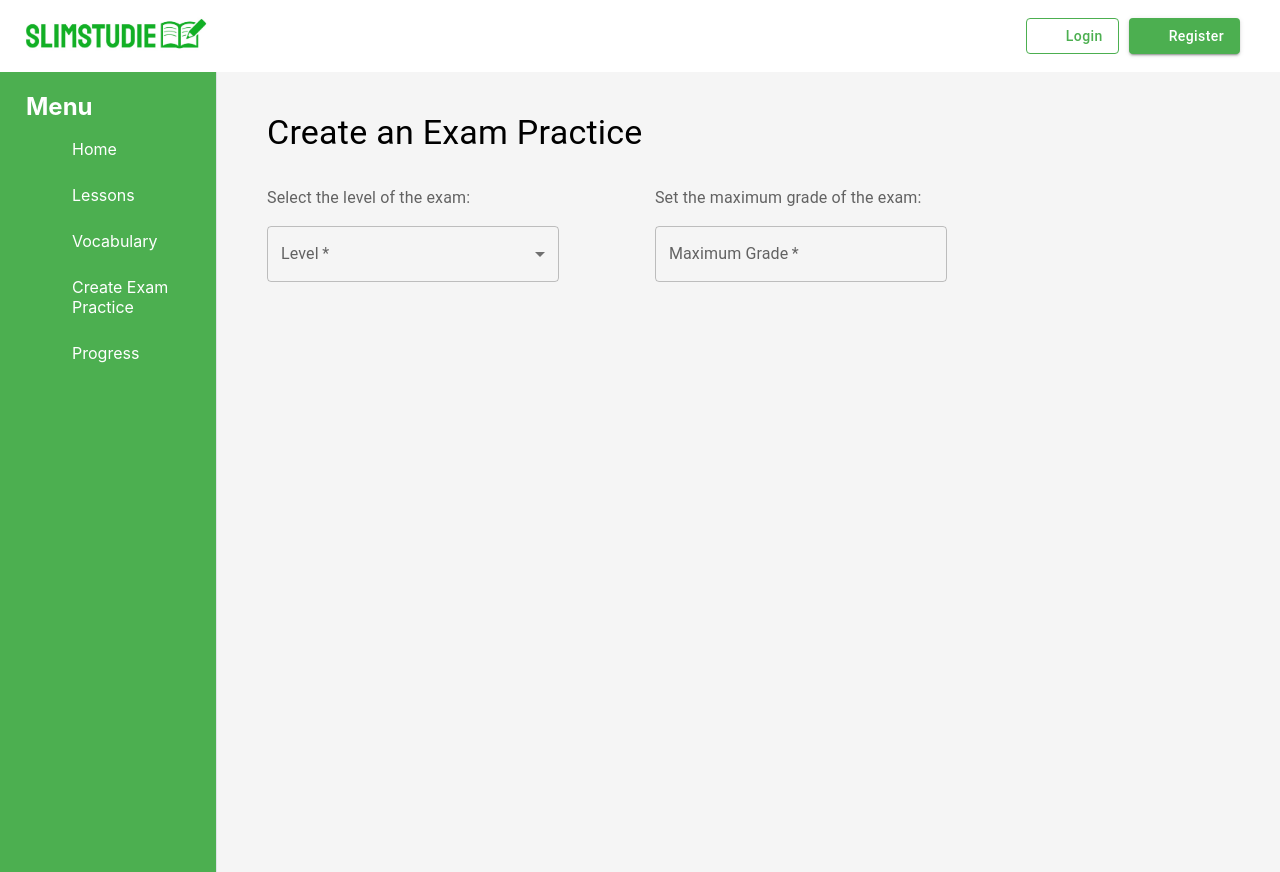
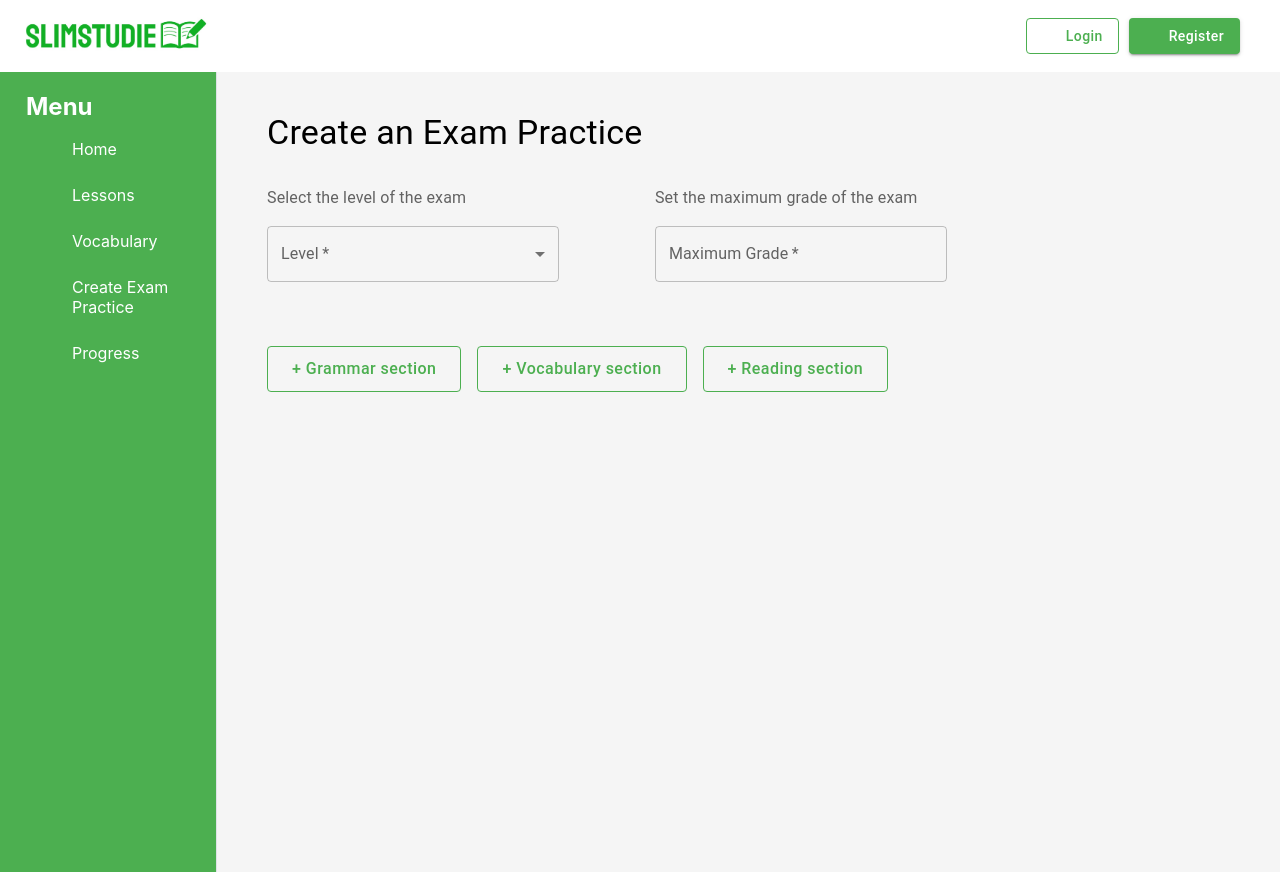
Before and after one commit to dianaciu03/Dutch-Learnin-Platform-FrontEnd, a React (Create React App) app: page /exam-practice in a window 1280 px wide. Built offline with nearby package versions, Linux system fonts and the light colour scheme; some icons are missing.

Commit message:
added reading components and local storage to save the state of the exam practice when page is refreshed

```diff
--- /dev/null
+++ b/src/components/Reading.js
@@ -0,0 +1,37 @@
+import React from 'react';
+import { Typography, Box, IconButton } from '@mui/material';
+import CloseIcon from '@mui/icons-material/Close';
+
+function Reading({ onDelete }) {
+  return (
+    <Box
+      sx={{
+        mb: 4,
+        border: '1px solid #e0e0e0',
+        borderRadius: 1,
+        padding: 2,
+        position: 'relative'
+      }}
+    >
+      <IconButton
+        onClick={onDelete}
+        sx={{
+          position: 'absolute',
+          right: 8,
+          top: 8,
+          color: '#666',
+          '&:hover': {
+            color: '#333',
+          }
+        }}
+      >
+        <CloseIcon />
+      </IconButton>
+      <Typography variant="h5" component="h2" sx={{ mb: 2, pr: 4 }}>
+        Reading Component
+      </Typography>
+    </Box>
+  );
+}
+
+export default Reading;
--- a/src/pages/ExamPractice.js
+++ b/src/pages/ExamPractice.js
@@ -1,12 +1,39 @@
-import React, { useState } from 'react';
-import { Typography, TextField, MenuItem, Box } from '@mui/material';
+import React, { useState, useEffect } from 'react';
+import { Typography, TextField, MenuItem, Box, Button } from '@mui/material';
 import Sidebar from '../components/Sidebar';
 import Navbar from '../components/Navbar';
 import { CEFRLevelOptions } from '../enums/CEFRLevel';
+import Reading from '../components/Reading';
 
 function ExamPractice() {
-  const [level, setLevel] = useState('');
-  const [maxGrade, setMaxGrade] = useState('');
+  // Load initial state from localStorage or use defaults
+  const [level, setLevel] = useState(() => {
+    const savedLevel = localStorage.getItem('examPracticeLevel');
+    return savedLevel || '';
+  });
+
+  const [maxGrade, setMaxGrade] = useState(() => {
+    const savedMaxGrade = localStorage.getItem('examPracticeMaxGrade');
+    return savedMaxGrade || '';
+  });
+
+  const [readingComponents, setReadingComponents] = useState(() => {
+    const savedComponents = localStorage.getItem('examPracticeReadingComponents');
+    return savedComponents ? JSON.parse(savedComponents) : [];
+  });
+
+  // Save state to localStorage whenever it changes
+  useEffect(() => {
+    localStorage.setItem('examPracticeLevel', level);
+  }, [level]);
+
+  useEffect(() => {
+    localStorage.setItem('examPracticeMaxGrade', maxGrade);
+  }, [maxGrade]);
+
+  useEffect(() => {
+    localStorage.setItem('examPracticeReadingComponents', JSON.stringify(readingComponents));
+  }, [readingComponents]);
 
   const handleLevelChange = (e) => {
     setLevel(e.target.value);
@@ -20,6 +47,14 @@ function ExamPractice() {
     }
   };
 
+  const handleReadingClick = () => {
+    setReadingComponents(prev => [...prev, { id: Date.now() }]);
+  };
+
+  const handleDeleteReading = (id) => {
+    setReadingComponents(prev => prev.filter(component => component.id !== id));
+  };
+
   return (
     <div className="home-container">
       <Navbar />
@@ -30,10 +65,10 @@ function ExamPractice() {
             Create an Exam Practice
           </Typography>
 
-          <Box sx={{ display: 'flex', gap: 12, maxWidth: '1400px' }}>
+          <Box sx={{ display: 'flex', gap: 12, maxWidth: '1400px', mb: 8 }}>
             <Box sx={{ width: '30%' }}>
               <Typography variant="body1" color="text.secondary" sx={{ mb: 2 }}>
-                Select the level of the exam:
+                Select the level of the exam
               </Typography>
               <TextField
                 select
@@ -66,7 +101,7 @@ function ExamPractice() {
 
             <Box sx={{ width: '30%' }}>
               <Typography variant="body1" color="text.secondary" sx={{ mb: 2 }}>
-                Set the maximum grade of the exam:
+                Set the maximum grade of the exam
               </Typography>
               <TextField
                 type="number"
@@ -92,6 +127,65 @@ function ExamPractice() {
               />
             </Box>
           </Box>
+
+          {readingComponents.map(component => (
+            <Reading
+              key={component.id}
+              onDelete={() => handleDeleteReading(component.id)}
+            />
+          ))}
+
+          <Box sx={{ display: 'flex', gap: 2, maxWidth: '1400px' }}>
+            <Button
+              variant="outlined"
+              sx={{
+                color: '#4caf50',
+                borderColor: '#4caf50',
+                '&:hover': {
+                  borderColor: '#388e3c',
+                  backgroundColor: 'rgba(76, 175, 80, 0.04)',
+                },
+                textTransform: 'none',
+                fontSize: '1rem',
+                padding: '8px 24px',
+              }}
+            >
+              + Grammar section
+            </Button>
+            <Button
+              variant="outlined"
+              sx={{
+                color: '#4caf50',
+                borderColor: '#4caf50',
+                '&:hover': {
+                  borderColor: '#388e3c',
+                  backgroundColor: 'rgba(76, 175, 80, 0.04)',
+                },
+                textTransform: 'none',
+                fontSize: '1rem',
+                padding: '8px 24px',
+              }}
+            >
+              + Vocabulary section
+            </Button>
+            <Button
+              variant="outlined"
+              onClick={handleReadingClick}
+              sx={{
+                color: '#4caf50',
+                borderColor: '#4caf50',
+                '&:hover': {
+                  borderColor: '#388e3c',
+                  backgroundColor: 'rgba(76, 175, 80, 0.04)',
+                },
+                textTransform: 'none',
+                fontSize: '1rem',
+                padding: '8px 24px',
+              }}
+            >
+              + Reading section
+            </Button>
+          </Box>
         </main>
       </div>
     </div>
```
